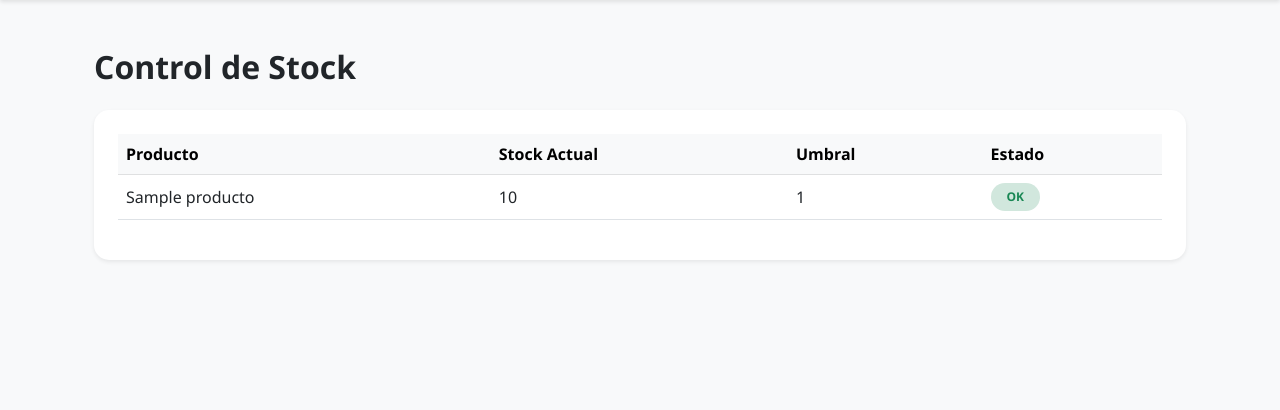
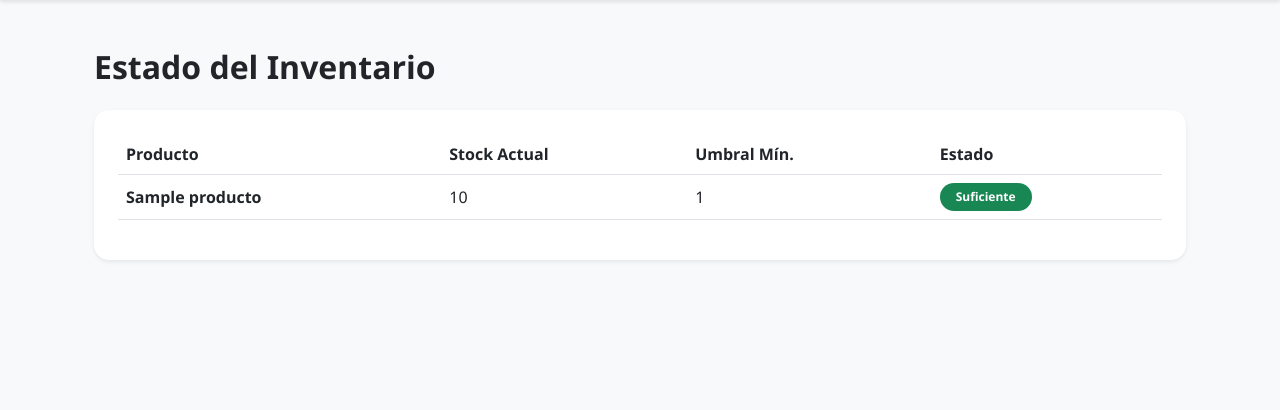
Before and after one commit to LucianoCingolani/agenzia, a Django app: page /inventario/ in a window 1280 px wide. Shown: the part 56-466 px from the top of the page. Run offline with Django 5.2, Linux system fonts and the light colour scheme; a user stored in the database is signed in; tables that the repository leaves empty hold one stand-in row (values such as "Sample post").

Commit message:
add semaforo stock

```diff
--- a/gestion/models.py
+++ b/gestion/models.py
@@ -59,8 +59,11 @@ class Producto(models.Model):
     umbral_minimo = models.IntegerField(default=5, help_text="Avisar cuando el stock sea menor a este número")
 
     @property
+    def necesita_reposicion_urgente(self):
+        return self.stock_actual <= self.umbral_minimo
+
     def necesita_reposicion(self):
-        return self.stock_actual <= self.umbral_minimo
+        return self.stock_actual <= self.umbral_minimo * 1.3
 
     def __str__(self):
         return f"{self.nombre} ({self.stock_actual})"
--- a/gestion/templates/gestion/inventario.html
+++ b/gestion/templates/gestion/inventario.html
@@ -2,41 +2,52 @@
 
 {% block content %}
 <div class="container mt-5">
-    <h2 class="fw-bold mb-4">Control de Stock</h2>
+    <h2 class="fw-bold mb-4">Estado del Inventario</h2>
 
-    {% if alertas %}
-    <div class="alert alert-warning border-0 shadow-sm mb-5" style="background-color: #fff3cd; border-radius: 12px;">
-        <h5 class="alert-heading"><i class="bi bi-exclamation-triangle-fill me-2"></i>Productos por agotarse</h5>
-        <ul class="mb-0">
-            {% for item in alertas %}
-            <li><strong>{{ item.nombre }}</strong>: Quedan solo {{ item.stock_actual }} unidades (Umbral: {{ item.umbral_minimo }}).</li>
-            {% endfor %}
-        </ul>
+    <div class="row g-4">
+        {% if criticos %}
+        <div class="col-12">
+            <div class="alert alert-danger border-0 shadow-sm" style="background-color: #f8d7da; border-radius: 12px;">
+                <h5 class="alert-heading fw-bold"><i class="bi bi-x-circle-fill me-2"></i>REPOSICIÓN INMEDIATA</h5>
+                <p class="mb-0">Hay {{ criticos|length }} productos por debajo del umbral mínimo configurado.</p>
+            </div>
+        </div>
+        {% endif %}
+
+        {% if advertencias %}
+        <div class="col-12">
+            <div class="alert alert-warning border-0 shadow-sm" style="background-color: #fff3cd; border-radius: 12px;">
+                <h5 class="alert-heading fw-bold"><i class="bi bi-clock-history me-2"></i>PRÓXIMOS A PEDIR</h5>
+                <p class="mb-0">Estos productos están entrando en la zona de precaución (margen del 30%).</p>
+            </div>
+        </div>
+        {% endif %}
     </div>
-    {% endif %}
 
-    <div class="card card-custom shadow-sm border-0" style="border-radius: 15px;">
+    <div class="card card-custom shadow-sm border-0 mt-4" style="border-radius: 15px;">
         <div class="card-body p-4">
             <table class="table table-hover align-middle">
-                <thead class="table-light">
-                    <tr>
+                <thead>
+                    <tr class="text-muted">
                         <th>Producto</th>
                         <th>Stock Actual</th>
-                        <th>Umbral</th>
+                        <th>Umbral Mín.</th>
                         <th>Estado</th>
                     </tr>
                 </thead>
                 <tbody>
-                    {% for p in productos %}
+                    {% for p in todos %}
                     <tr>
-                        <td>{{ p.nombre }}</td>
+                        <td class="fw-bold">{{ p.nombre }}</td>
                         <td>{{ p.stock_actual }}</td>
                         <td>{{ p.umbral_minimo }}</td>
                         <td>
-                            {% if p.necesita_reposicion %}
-                            <span class="badge bg-danger-subtle text-danger p-2 px-3" style="border-radius: 20px;">Reponer Ya</span>
+                            {% if p.necesita_reposicion_urgente %}
+                                <span class="badge bg-danger p-2 px-3" style="border-radius: 20px;">Crítico</span>
+                            {% elif p.necesita_reposicion %}
+                                <span class="badge bg-warning text-dark p-2 px-3" style="border-radius: 20px;">Pedir pronto</span>
                             {% else %}
-                            <span class="badge bg-success-subtle text-success p-2 px-3" style="border-radius: 20px;">OK</span>
+                                <span class="badge bg-success p-2 px-3" style="border-radius: 20px;">Suficiente</span>
                             {% endif %}
                         </td>
                     </tr>
--- a/gestion/views.py
+++ b/gestion/views.py
@@ -200,11 +200,16 @@ def home(request):
 
 @login_required
 def inventario_dashboard(request):
-    productos = Producto.objects.all()
-    # Filtramos los que están en zona crítica para la sección de alertas
-    alertas = [p for p in productos if p.necesita_reposicion]
+    todos = Producto.objects.all()
+
+    # Clasificación por niveles de prioridad
+    criticos = [p for p in todos if p.necesita_reposicion_urgente]
+    advertencias = [p for p in todos if p.necesita_reposicion() and not p.necesita_reposicion_urgente]
+    stock_ok = [p for p in todos if not p.necesita_reposicion()]
 
     return render(request, 'gestion/inventario.html', {
-        'productos': productos,
-        'alertas': alertas
+        'criticos': criticos,
+        'advertencias': advertencias,
+        'stock_ok': stock_ok,
+        'todos': todos
     })
```
